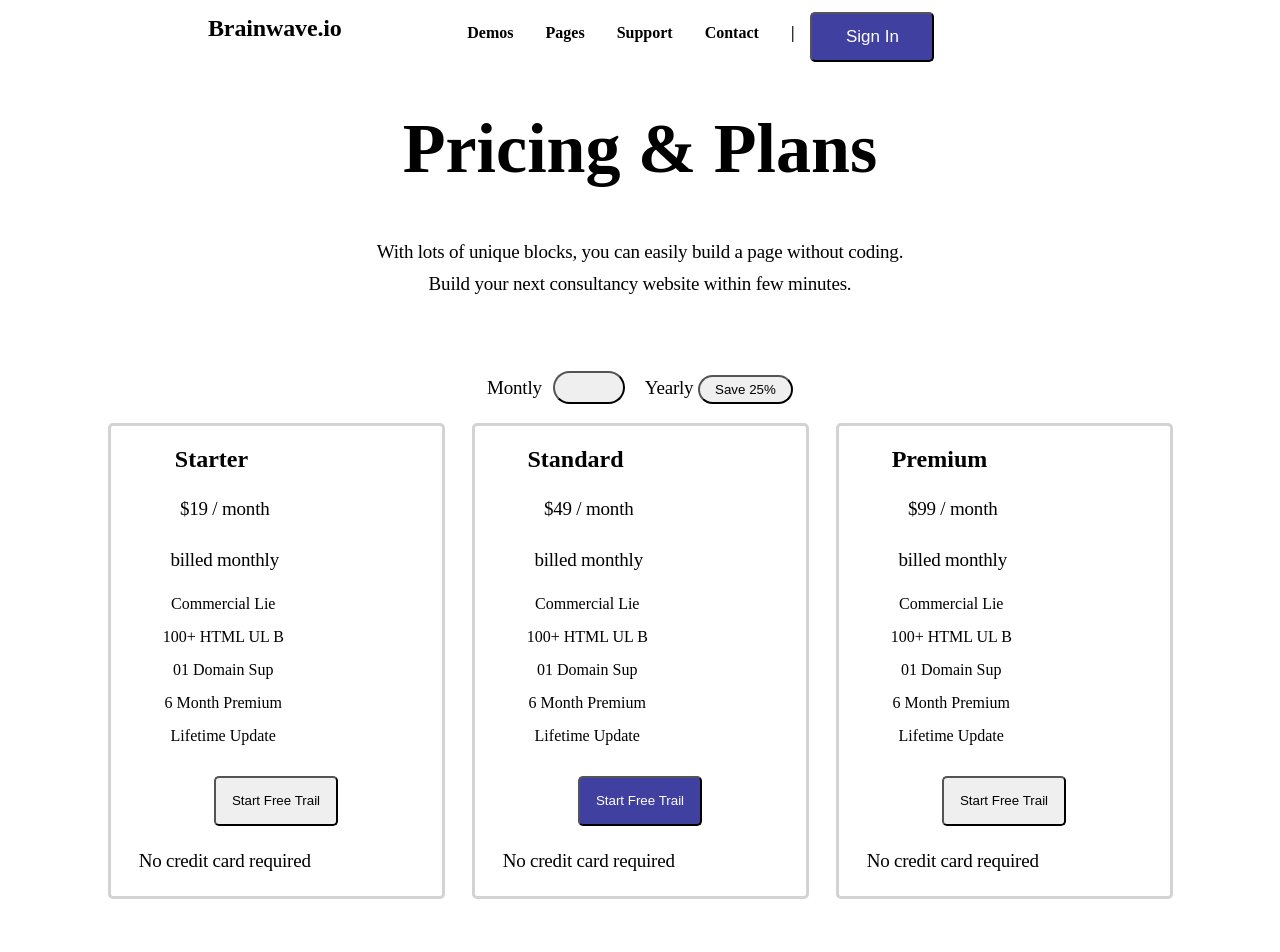
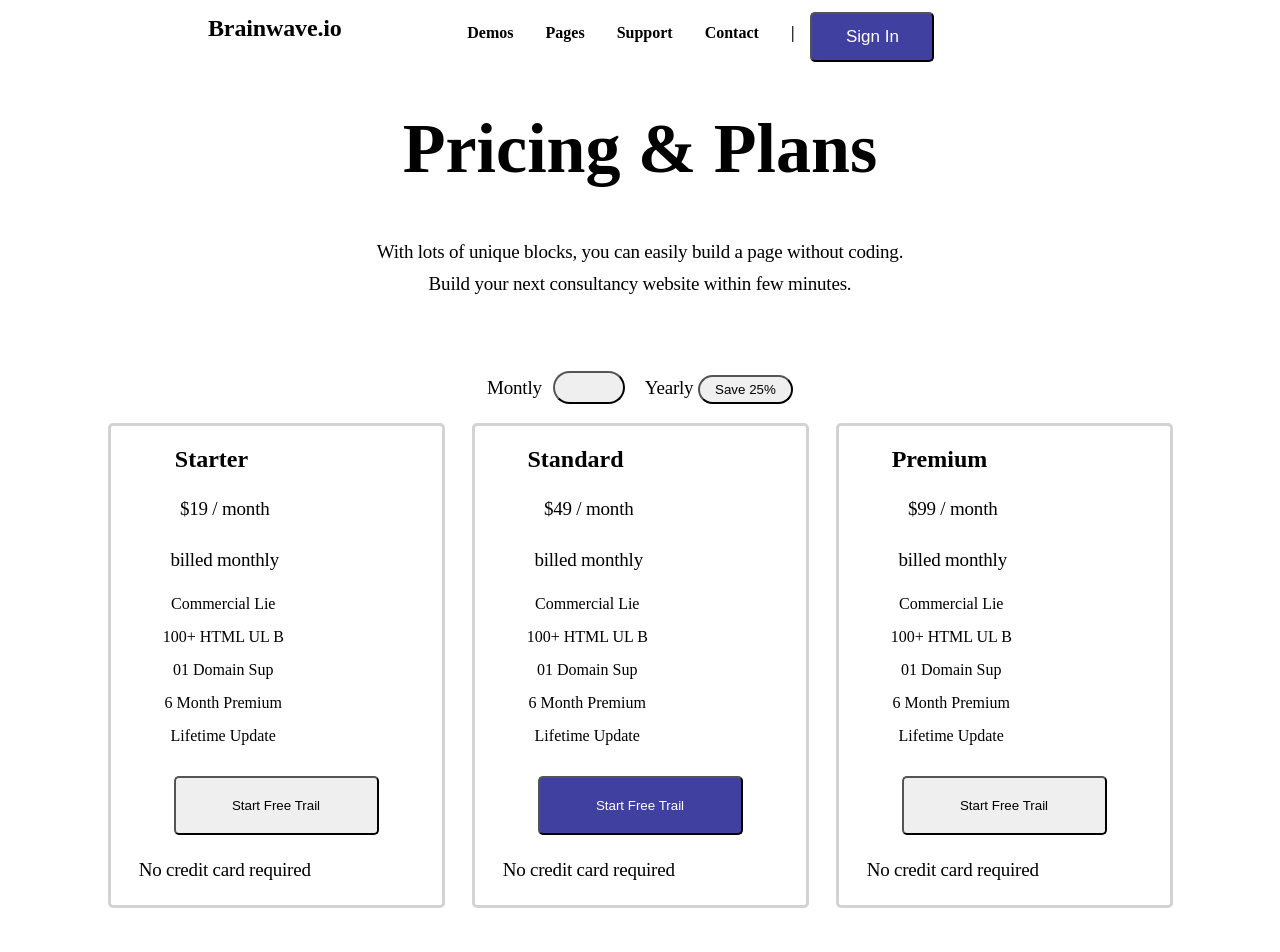
Before and after one commit to KHO11/brainwave, a React (Create React App) app: page / in a window 1280 px wide. Shown: the top 952 px of the page. Built offline with nearby package versions, Linux system fonts and the light colour scheme.

Commit message:
another commit

```diff
--- a/src/App.css
+++ b/src/App.css
@@ -117,8 +117,8 @@ h2 {
 }
 
 .costBoxes button {
-  width: 124px;
-  height: 50px;
+  width: 205px;
+  height: 59px;
   border-radius: 5px;
 }
 
```
